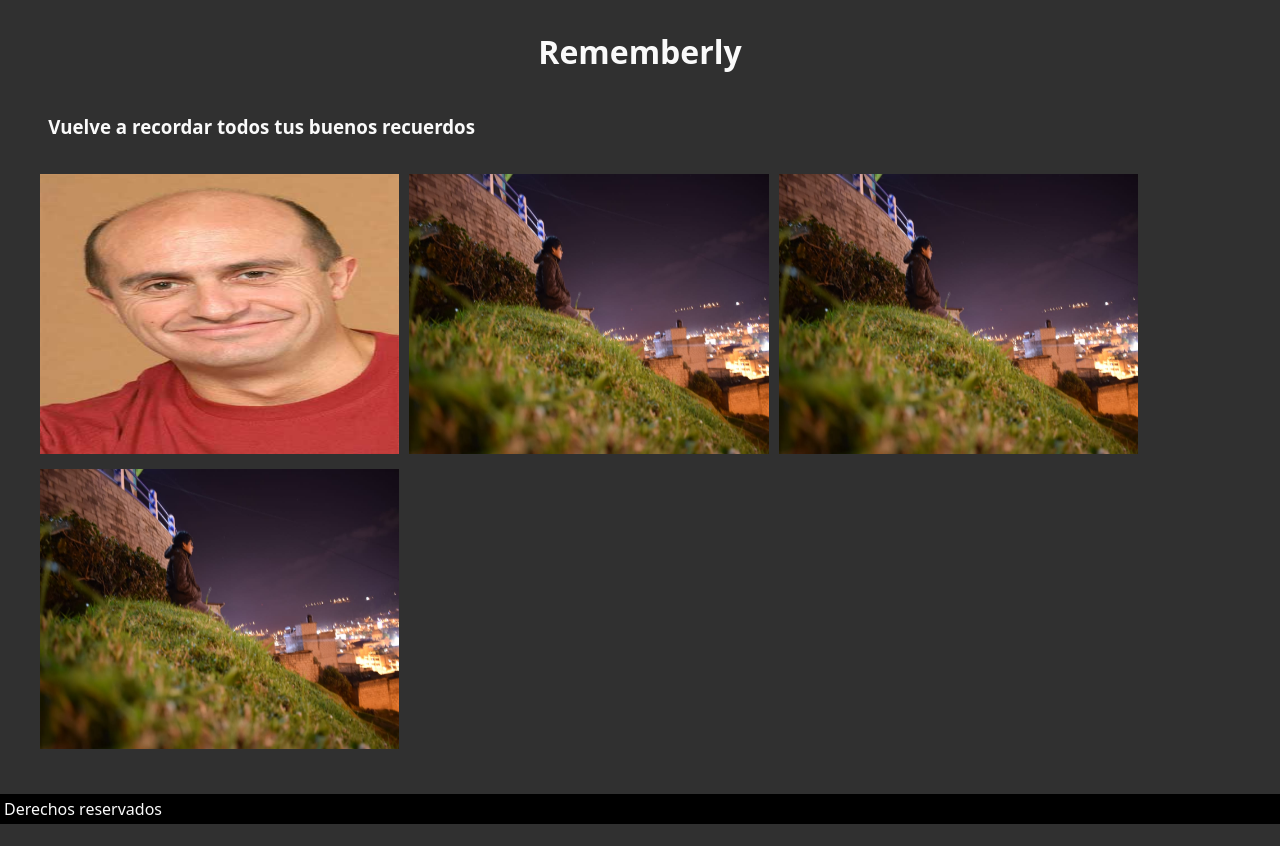
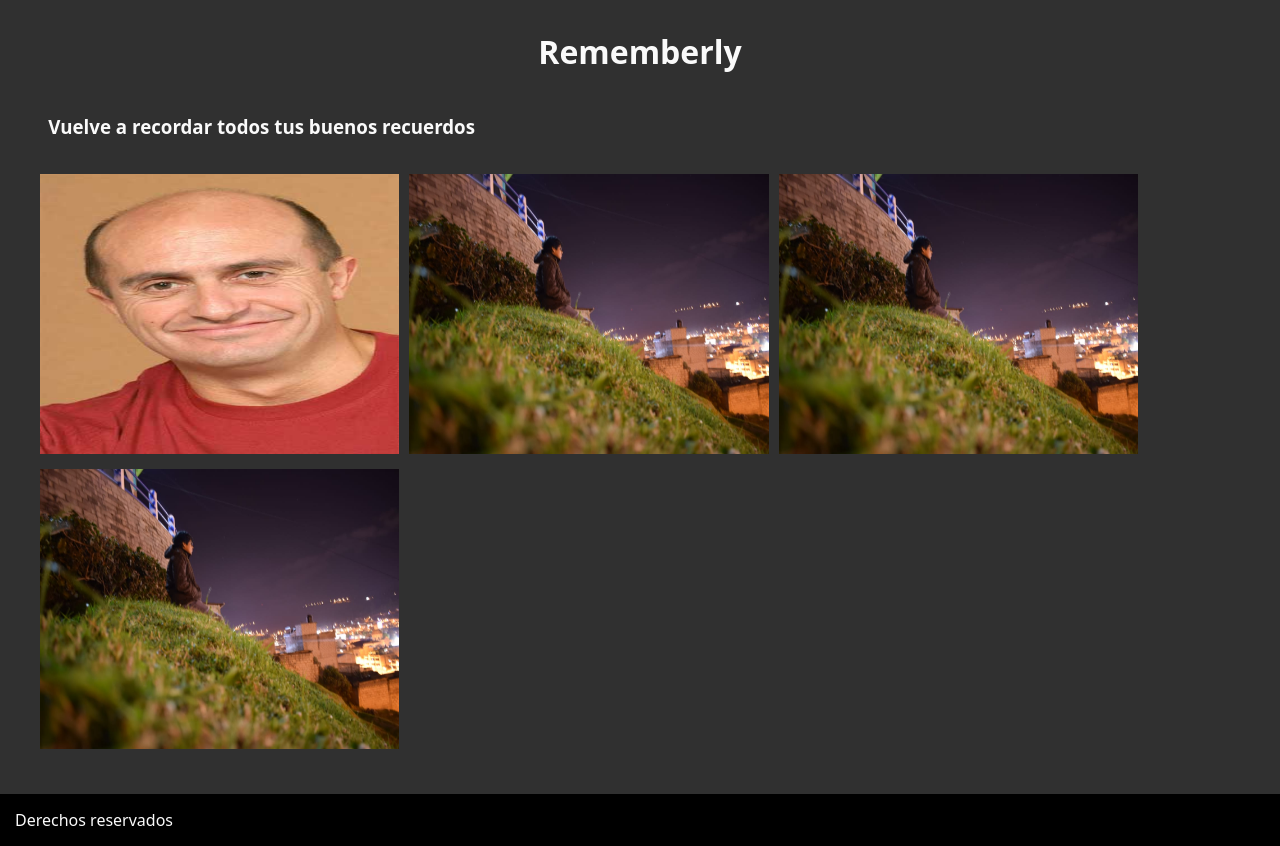
Before and after one commit to BryanGordon/rememberly, a Svelte app in the folder client/rememberly-cli/: page / in a window 1280 px wide. Before the commit the page ends 824 px from the top, so only its background shows below. Built offline with nearby package versions, Linux system fonts and the light colour scheme.

Commit message:
Update styles

```diff
--- a/client/rememberly-cli/src/App.svelte
+++ b/client/rememberly-cli/src/App.svelte
@@ -32,7 +32,7 @@
   }
 
   footer {
-    padding: 4px;
+    padding: 15px;
     background: #000;
     margin-top: auto;
   }
```
